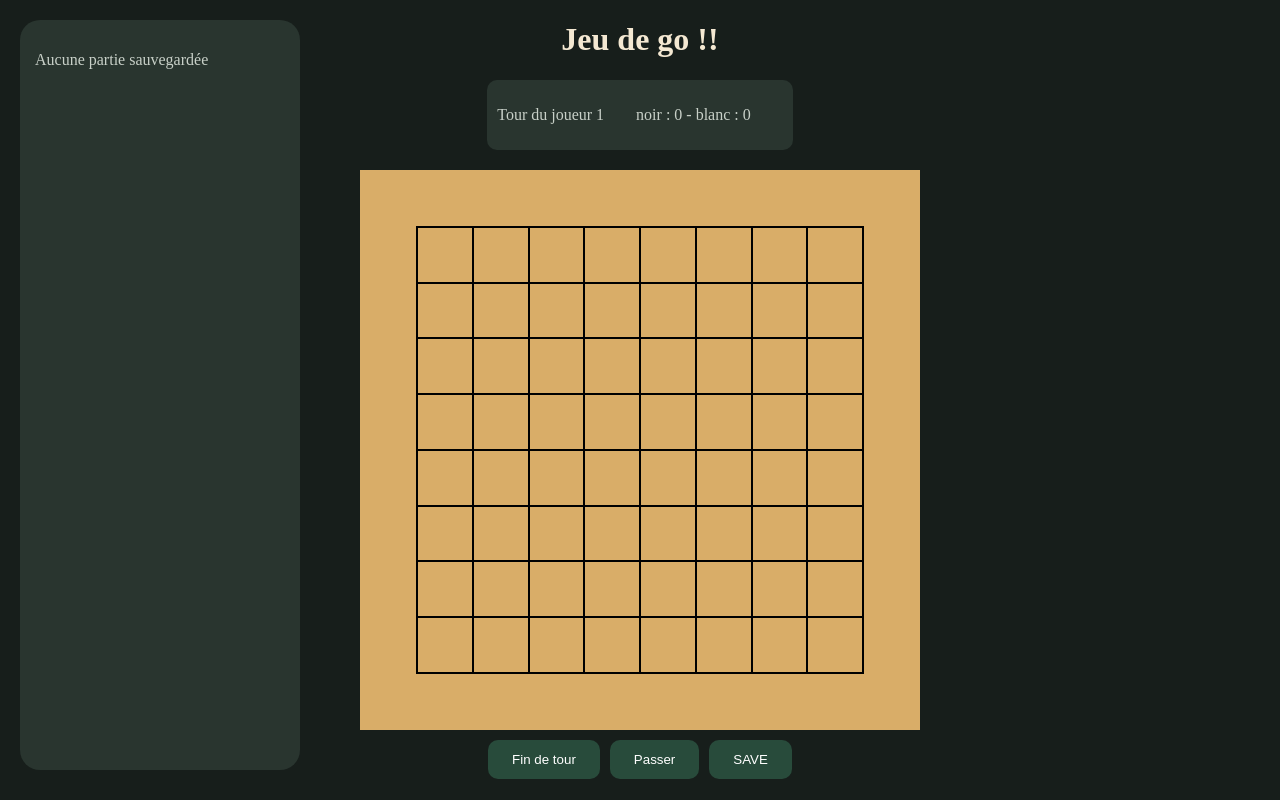
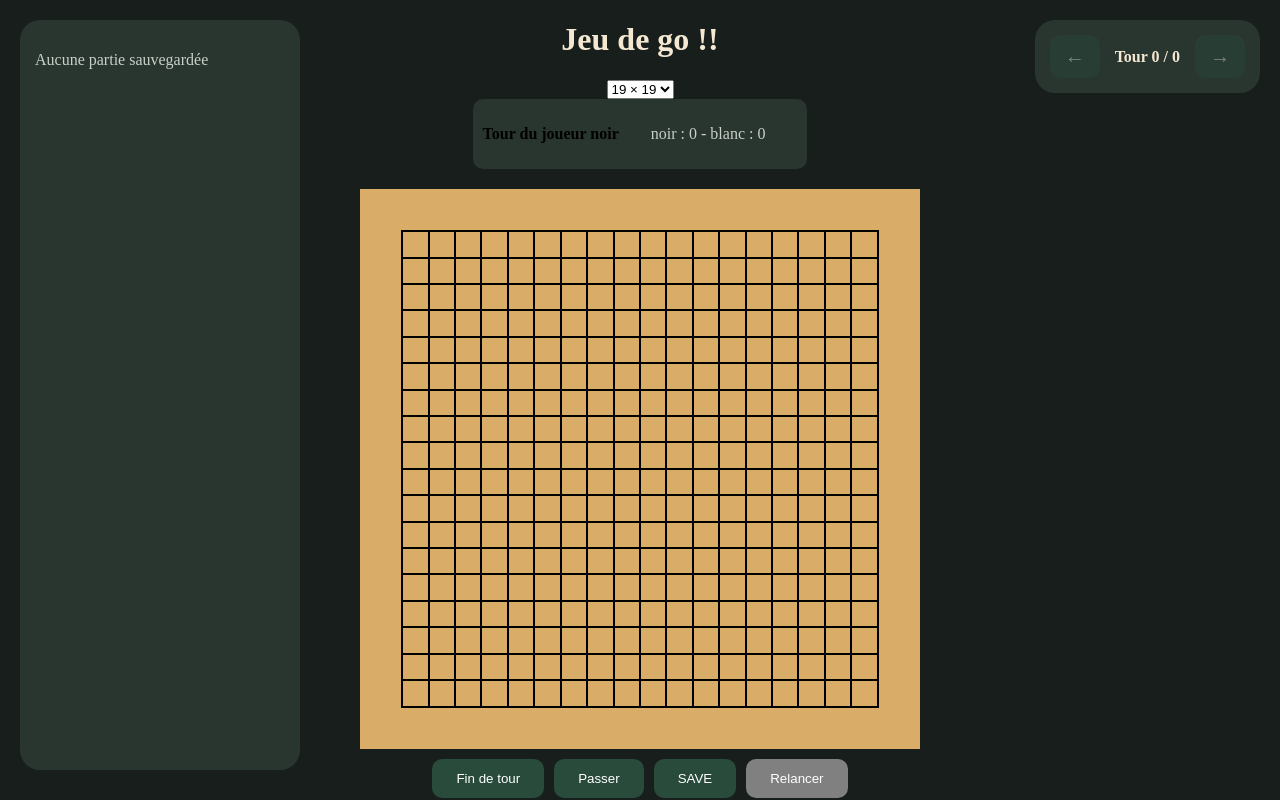
Before and after one commit to maxence468/Jeu_de_go_angular, an Angular app: page / in a window 1280 px wide. Built offline with nearby package versions, Linux system fonts and the light colour scheme.

Commit message:
taille plateau + historique des coups

```diff
--- a/src/app/app.css
+++ b/src/app/app.css
@@ -57,3 +57,45 @@ button:hover {
     padding: 15px;
 
 }
+
+.noir {
+    color: black;
+    font-weight: bolder;
+}
+
+.blanc {
+    color: #FFFFFF;
+}
+
+.gris{
+    background-color: gray;
+}
+
+
+#navTour {
+    position: fixed;
+    top: 20px;
+    right: 20px;
+    background-color: var(--couleur-info);
+    border-radius: 20px;
+    padding: 15px;
+    display: flex;
+    align-items: center;
+    justify-content: center;
+    gap: 15px;
+    color: var(--couleur-texte);
+}
+
+#navTour button {
+    padding: 10px 15px;
+    font-size: 20px;
+}
+
+#navTour button:disabled {
+    opacity: 0.4;
+    cursor: not-allowed;
+}
+
+#navTour span {
+    font-weight: bold;
+}
--- a/src/app/app.html
+++ b/src/app/app.html
@@ -1,11 +1,25 @@
 <main class="main">
     <h1>Jeu de go !!</h1>
+    <select #taille [value]="gameManager.game().plateau.length" (change)="gameManager.rejouer(+taille.value)">
+        <option value="9">9 × 9</option>
+        <option value="13">13 × 13</option>
+        <option value="19">19 × 19</option>
+    </select>
     <div id="infoUtilisateur">
         @if(!gameManager.game().partieTerminee) {
-        <p>Tour du joueur {{gameManager.game().tourActuel}}</p>
+
+        @if (gameManager.gameAffiche().tourActuel == 1) {
+        <p class="noir">Tour du joueur noir</p>
+        }@else {
+        <p class="blanc">Tour du joueur blanc</p>
         }
-        <p><span id="scoreJoueur1">noir : {{gameManager.game().scoreJoueur1}}</span> - <span id="scoreJoueur2">blanc :
-                {{gameManager.game().scoreJoueur2}}</span></p>
+        }
+        @if (gameManager.consultationHistorique()) {
+        <p>Consultation d'un ancien tour</p>
+        }
+        <p><span id="scoreJoueur1">noir : {{gameManager.gameAffiche().scoreJoueur1}}</span> - <span
+                id="scoreJoueur2">blanc :
+                {{gameManager.gameAffiche().scoreJoueur2}}</span></p>
         <p>
             {{gameManager.labelUtilisateur()}}
         </p>
@@ -16,6 +30,7 @@
         <button (click)="finDeTour()">Fin de tour</button>
         <button (click)="passer()">Passer</button>
         <button (click)="save()">SAVE</button>
+        <button (click)="rejouer()" class="gris">Relancer</button>
     </div>
     }
     @else{
@@ -31,7 +46,11 @@
             <p>Egalité !!!!!</p>
             }
     </div>
-    <button (click)="rejouer()">Rejouer</button>
+    <div id="divBtn">
+
+        <button (click)="rejouer()" class="gris">Rejouer</button>
+        <button (click)="save()">SAVE</button>
+    </div>
     }
 
 </main>
@@ -45,4 +64,19 @@
     <button (click)="supprimer(partieSauvegardee.id)">Supprimer</button>
     }
 </div>
+
+<div id="navTour">
+    <button (click)="gameManager.tourPrecedent()" [disabled]="gameManager.indexHistorique() === 0">
+        ←
+    </button>
+
+    <span>
+        Tour {{ gameManager.indexHistorique() }}
+        / {{ gameManager.historiqueCoups().length - 1 }}
+    </span>
+
+    <button (click)="gameManager.tourSuivant()" [disabled]="!gameManager.consultationHistorique()">
+        →
+    </button>
+</div>
 <router-outlet />
--- a/src/app/cellule/cellule.ts
+++ b/src/app/cellule/cellule.ts
@@ -12,7 +12,7 @@ export class Cellule {
   ligne = input.required<number>()
   colonne = input.required<number>()
   gameManager = inject(GameManager)
-  joueur = computed(() => this.gameManager.game().plateau[this.ligne()][this.colonne()])
+  joueur = computed(() => this.gameManager.gameAffiche().plateau[this.ligne()][this.colonne()])
 
   public placer() {
     this.gameManager.placerCellule(this.ligne(), this.colonne())
--- a/src/app/game-manager.ts
+++ b/src/app/game-manager.ts
@@ -1,4 +1,4 @@
-import { Injectable, signal, WritableSignal } from '@angular/core';
+import { Injectable, signal, WritableSignal, computed } from '@angular/core';
 
 export interface Game {
   scoreJoueur1: number;
@@ -8,12 +8,19 @@ export interface Game {
   partieTerminee: boolean;
 }
 
+export interface HistoriqueCoup {
+  game: Game,
+  nbPiecePose: number,
+  nbTourPasse: number,
+}
+
 export interface PartieSauvegardee {
   id: number;
   nom: string;
   game: Game;
   nbDePiecePose: number;
   nbTourPasse: number;
+  historiqueCoups: HistoriqueCoup[];
 }
 
 @Injectable({
@@ -27,26 +34,47 @@ export class GameManager {
 
   partieSauvegardees: PartieSauvegardee[] = []
 
+  historiqueCoups = signal<HistoriqueCoup[]>([]);
+  indexHistorique = signal(0);
+
+  gameAffiche = computed(() => {
+    if (this.indexHistorique() === this.historiqueCoups().length - 1) {
+      return this.game();
+    }
+
+    return this.historiqueCoups()[this.indexHistorique()]?.game ?? this.game();
+  });
+
+  consultationHistorique = computed(() =>
+    this.indexHistorique() < this.historiqueCoups().length - 1
+  );
+
 
   constructor() {
     const sauvegardes = localStorage.getItem('parties');
     if (sauvegardes !== null) {
       this.partieSauvegardees = JSON.parse(sauvegardes)
     }
+
     this.game = signal<Game>(this.creerPartie())
+    this.enregistrerCoup()
   }
 
-  private creerPartie(): Game {
+  private creerPartie(taille: number = 19): Game {
     return {
       scoreJoueur1: 0,
       scoreJoueur2: 0,
       tourActuel: 1,
-      plateau: Array.from({ length: 9 }, () => Array.from({ length: 9 }, () => 0)),
+      plateau: Array.from({ length: taille }, () => Array.from({ length: taille }, () => 0)),
       partieTerminee: false
     }
   }
 
   public placerCellule(ligne: number, colonne: number) {
+    if (this.consultationHistorique()) {
+      this.labelUtilisateur.set("Reviens au dernier tour pour jouer");
+      return;
+    }
     if (this.game().partieTerminee) {
       return;
     }
@@ -67,6 +95,10 @@ export class GameManager {
   }
 
   public retirerCellule(ligne: number, colonne: number) {
+    if (this.consultationHistorique()) {
+      this.labelUtilisateur.set("Reviens au dernier tour pour jouer");
+      return;
+    }
     if (this.game().partieTerminee) {
       return;
     }
@@ -127,9 +159,15 @@ export class GameManager {
     this.game.set(copieGame)
     this.nbDePiecePose = 0
     this.labelUtilisateur.set('changement de tour')
+
+    this.enregistrerCoup();
   }
 
   public finirTour() {
+    if (this.consultationHistorique()) {
+      this.labelUtilisateur.set("Reviens au dernier tour pour jouer");
+      return;
+    }
     if (this.game().partieTerminee) {
       return;
     }
@@ -141,6 +179,10 @@ export class GameManager {
   }
 
   public passerTour() {
+    if (this.consultationHistorique()) {
+      this.labelUtilisateur.set("Reviens au dernier tour pour jouer");
+      return;
+    }
     if (this.game().partieTerminee) {
       return;
     }
@@ -168,13 +210,44 @@ export class GameManager {
     }
     this.game.set(copieGame)
     this.labelUtilisateur.set('fin de la partie')
+
+    this.enregistrerCoup();
   }
 
-  public rejouer() {
-    this.game.set(this.creerPartie())
+  public rejouer(taille: number = this.game().plateau.length) {
+    this.game.set(this.creerPartie(taille))
     this.nbDePiecePose = 0;
     this.nbTourPasse = 0;
     this.labelUtilisateur.set('Nouvelle partie lancé !!!!!');
+
+    this.historiqueCoups.set([]);
+    this.enregistrerCoup();
+  }
+
+  public enregistrerCoup() {
+    let copieJeu = structuredClone(this.game())
+
+    let historiqueCoup: HistoriqueCoup = {
+      game: copieJeu,
+      nbPiecePose: this.nbDePiecePose,
+      nbTourPasse: this.nbTourPasse
+    }
+    this.historiqueCoups.update(historique => [
+      ...historique,
+      historiqueCoup
+    ]);
+    this.indexHistorique.set(this.historiqueCoups().length - 1);
+  }
+
+  public tourPrecedent() {
+    if (this.indexHistorique() > 0) {
+      this.indexHistorique.update(index => index - 1)
+    }
+  }
+  public tourSuivant() {
+    if (this.indexHistorique() < this.historiqueCoups().length - 1) {
+      this.indexHistorique.update(index => index + 1)
+    }
   }
 
   public sauvegarderPartie() {
@@ -183,7 +256,8 @@ export class GameManager {
       nom: 'Partie ' + this.partieSauvegardees.length,
       game: this.game(),
       nbDePiecePose: this.nbDePiecePose,
-      nbTourPasse: this.nbTourPasse
+      nbTourPasse: this.nbTourPasse,
+      historiqueCoups: structuredClone(this.historiqueCoups())
     }
     this.partieSauvegardees.push(save)
 
@@ -198,6 +272,15 @@ export class GameManager {
     this.game.set(structuredClone(partie.game));
     this.nbTourPasse = partie.nbTourPasse;
     this.nbDePiecePose = partie.nbDePiecePose;
+    this.historiqueCoups.set(
+      structuredClone(partie.historiqueCoups ?? [])
+    );
+    if (this.historiqueCoups().length === 0) {
+      this.enregistrerCoup();
+    }
+    this.indexHistorique.set(
+      this.historiqueCoups().length - 1
+    );
   }
 
   public supprimerPartie(id: number) {
--- a/src/app/plateau/plateau.css
+++ b/src/app/plateau/plateau.css
@@ -1,13 +1,10 @@
 #container {
     position: relative;
-
     display: flex;
     justify-content: center;
     align-items: center;
-
     height: 70dvh;
     width: 70dvh;
-
     background-color: var(--couleur-plateau);
 }
 
@@ -15,25 +12,20 @@
     position: absolute;
     height: 90%;
     width: 90%;
-    max-height: 90%;
-    max-width: 90%;
 }
 
 #grilleAffichage {
     position: absolute;
-    height: 80%;
-    width: 80%;
-    max-height: 80%;
-    max-width: 80%;
 }
 
 table {
-  border-collapse: collapse;
+    border-collapse: collapse;
+    table-layout: fixed;
 }
 
-#grilleAffichage td{
-  border: 2px solid black;
+#grilleAffichage td {
+    border: 2px solid black;
 }
 
-#grilleInteraction td{
+#grilleInteraction td {
 }
--- a/src/app/plateau/plateau.html
+++ b/src/app/plateau/plateau.html
@@ -1,8 +1,8 @@
 <div id="container">
-    <table id="grilleAffichage">
-        @for (i of fakeArray8; track $index) {
+    <table id="grilleAffichage" [style.width.%]="tailleGrilleAffichage()" [style.height.%]="tailleGrilleAffichage()">
+        @for (i of fakeArray8(); track $index) {
         <tr>
-            @for(i of fakeArray8; track $index){
+            @for(j of fakeArray8(); track $index){
             <td></td>
             }
         </tr>
@@ -10,15 +10,12 @@
     </table>
 
     <table id="grilleInteraction">
-        @for (i of fakeArray9; track $index; let ligne = $index) {
+        @for (i of fakeArray9(); track $index; let ligne = $index) {
         <tr>
-            @for(j of fakeArray9; track $index; let colonne = $index){
+            @for(j of fakeArray9(); track $index; let colonne = $index){
             <td><app-cellule [ligne]="ligne" [colonne]="colonne"></app-cellule></td>
             }
         </tr>
         }
     </table>
-
-
-
 </div>
--- a/src/app/plateau/plateau.ts
+++ b/src/app/plateau/plateau.ts
@@ -1,5 +1,6 @@
-import { Component } from '@angular/core';
+import { Component, computed, inject } from '@angular/core';
 import { Cellule } from '../cellule/cellule';
+import { GameManager } from '../game-manager';
 
 @Component({
   selector: 'app-plateau',
@@ -8,6 +9,14 @@ import { Cellule } from '../cellule/cellule';
   styleUrl: './plateau.css',
 })
 export class Plateau {
-  fakeArray9 = new Array(9); // Crée un tableau de 9 éléments
-  fakeArray8 = new Array(8);
+  gameManager = inject(GameManager)
+
+  tailleGrilleAffichage = computed(() =>
+    90 * (this.taille() - 1) / this.taille()
+  );
+
+  taille = computed(() => this.gameManager.game().plateau.length)
+
+  fakeArray9 = computed(() => new Array(this.taille())); // Crée un tableau de taille éléments
+  fakeArray8 = computed(() => new Array(this.taille() - 1));
 }
```
